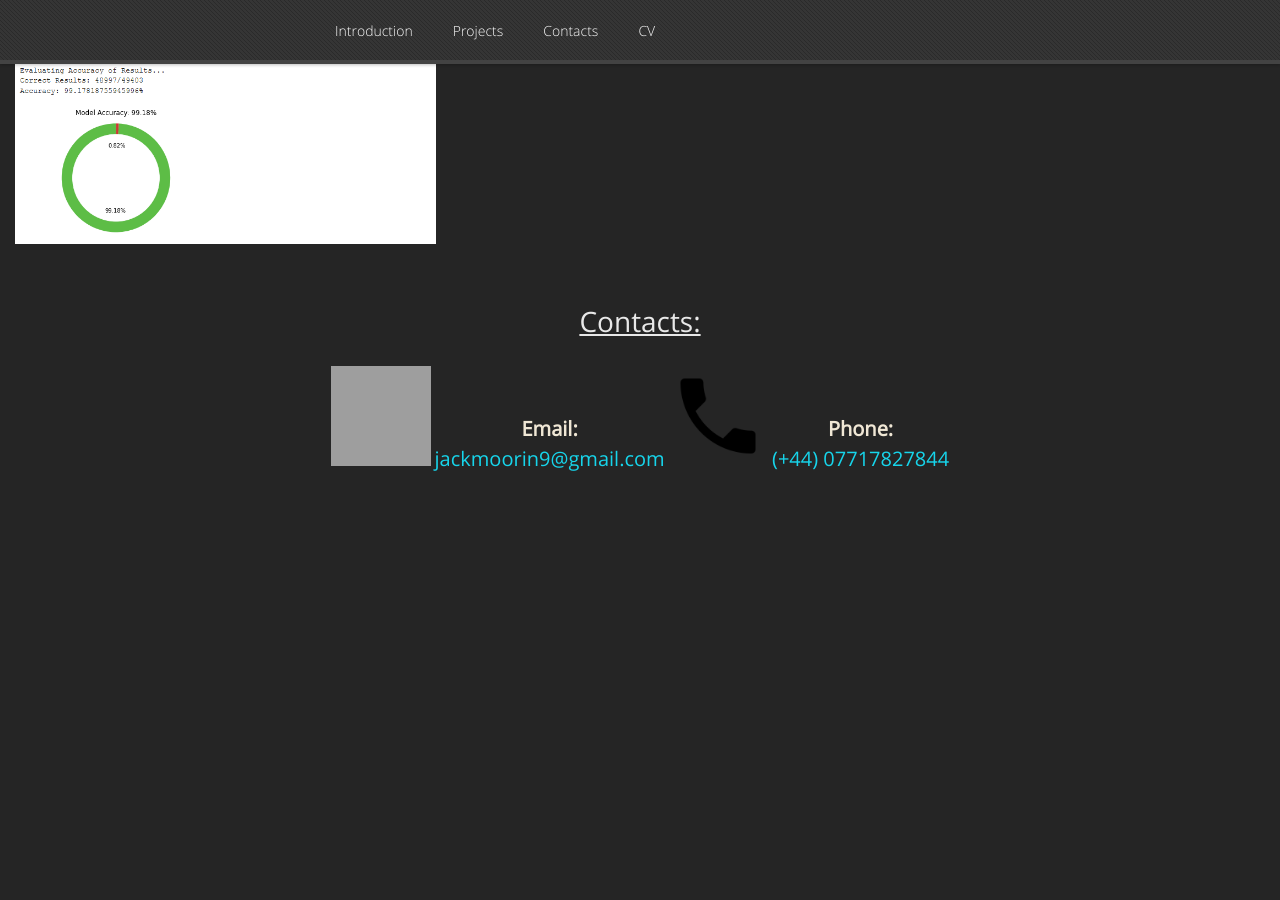
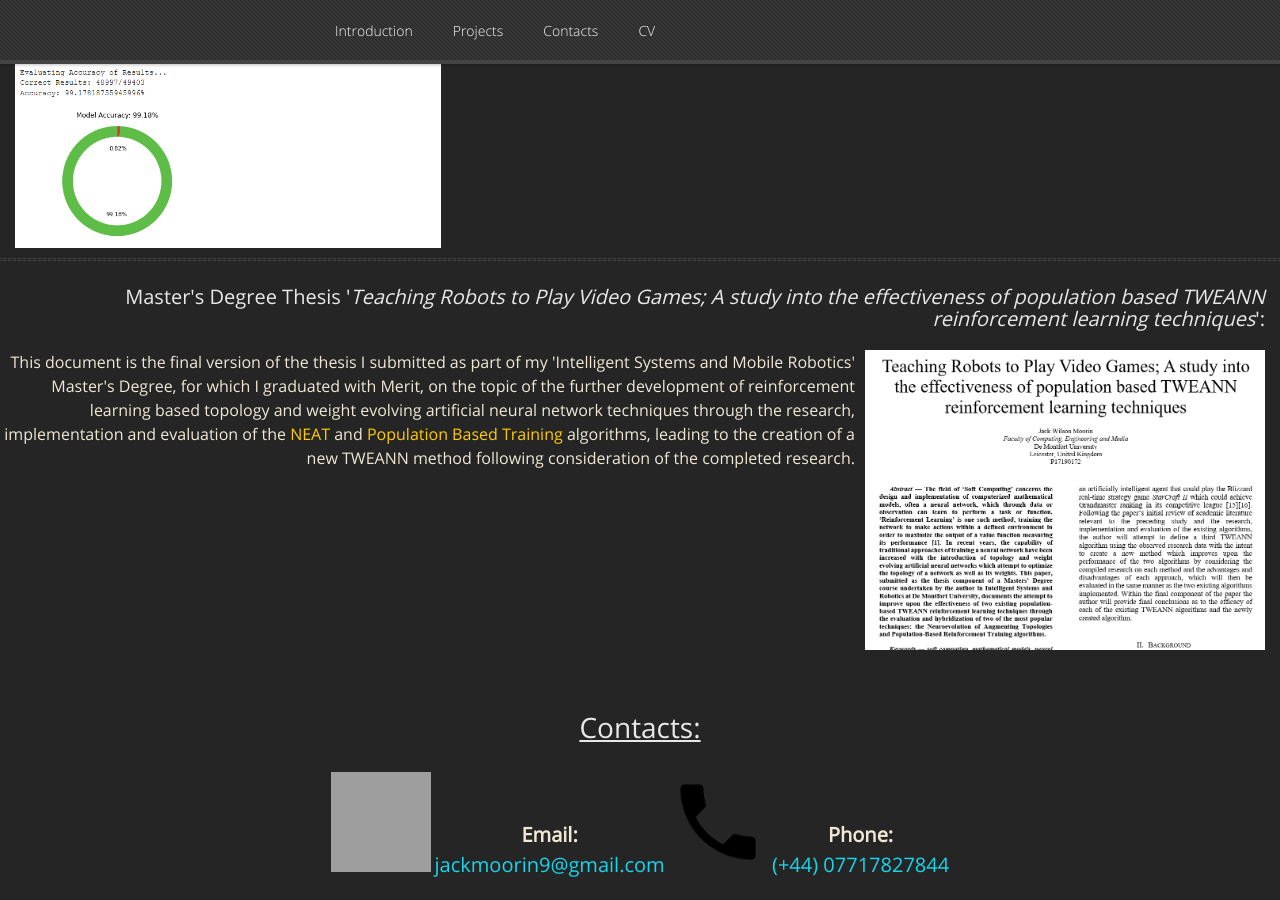
Before and after one commit to GamesProgrammingGrad2021/GamesProgrammingGrad2021.github.io, a Jekyll site: the page built from index.md, in a window 1280 px wide and 900 px high, scrolled down 1993 px. Built offline with Jekyll 4.4.1, drawn with Linux system fonts in a browser that asks for light colours; nearby versions of some CDN libraries; our own code applies the rules of GitHub Pages for plain Markdown files; before the commit the page ends 2487 px from its top, so only the background shows below that; grey boxes are pictures that could not be loaded.

Commit message:
Update default.html

```diff
--- a/_layouts/default.html
+++ b/_layouts/default.html
@@ -121,9 +121,9 @@
 			<!-- The Eagle Hotel (Left)-->
 			<hr>
 			<h2 style="padding-top:5px; padding-left: 15px; padding-bottom: 10px; text-align: left; font-size: 20px;">The Eagle Hotel:</h2>
-			<div style="display: flex; align-items: center; width: 100% - 15px; margin-bottom: 10px; padding-left: 15px;">
+			<div style="display: flex; align-items: center; width: 100% - 25px; margin-bottom: 10px; padding-left: 15px;">
 				<div style="padding-left: 0px; font-size: 16px; text-align: left; display: block; vertical-align: middle;">
-				<a href="https://drive.google.com/drive/folders/1M-U7_-Z6gfTVbV9UdJ8VeTNpTtiWqGKn?usp=sharing"><img src="Eagle Hotel Thumbnail.png" alt="Eagle Hotel Thumbnail" style="height: 25%; width: 25%; vertical-align: middle; float: left; padding-left: 0px;"></a>
+				<a href="https://drive.google.com/drive/folders/1M-U7_-Z6gfTVbV9UdJ8VeTNpTtiWqGKn?usp=sharing"><img src="Eagle Hotel Thumbnail.png" alt="Eagle Hotel Thumbnail" style="height: 25%; width: 25%; vertical-align: middle; float: left; padding-left: 0px; padding-right: 10px;"></a>
 				I developed <i>The Eagle Hotel</i> game as coursework for the 'Development Project' module I undertook as part of the final year of my
 				undergraduate degree in 'Video Games Programming' at De Montfort University. In the game, players become trapped within the fictious hotel
 				and must escape by solving a series of puzzles throughout the hotel. Each room contains a new type of puzzle, which the player interacts
@@ -150,10 +150,25 @@
 			<!-- ANN Coursework (Left)-->
 			<hr>
 			<h2 style="padding-top:5px; padding-left: 15px; padding-bottom: 10px; text-align: left; font-size: 20px;">Artificial Neural Networks and Deep Learning:</h2>
-			<div style="display: flex; align-items: center; width: 100% - 15px; margin-bottom: 10px; padding-left: 15px;">
+			<div style="display: flex; align-items: center; width: 100% - 25px; margin-bottom: 10px; padding-left: 15px;">
 				<div style="padding-left: 0px; font-size: 16px; text-align: left; display: block; vertical-align: middle;">
-				<a href="https://drive.google.com/file/d/1X-fP9Mrm-ccgKDmvOfAfwK8EcRm2s_mT/view?usp=sharing"><img src="ANN Coursework Thumbnail.png" alt="ANN Coursework Thumbnail" style="height: 50%; width: 50%; vertical-align: middle; float: left; padding-left: 0px;"></a>
+				<a href="https://drive.google.com/file/d/1X-fP9Mrm-ccgKDmvOfAfwK8EcRm2s_mT/view?usp=sharing"><img src="ANN Coursework Thumbnail.png" alt="ANN Coursework Thumbnail" style="height: 50%; width: 50%; vertical-align: middle; float: left; padding-right: 10px;"></a>
 				I did this...
+				</div>
+			</div>
+
+			<!-- NLP Chatbot (Right)-->
+			<hr>
+			<h2 style="padding-top:5px; padding-right: 15px; padding-bottom: 10px; text-align: right; font-size: 20px;">Master's Degree Thesis '<i>Teaching Robots to Play Video Games; A study into the effectiveness of population based TWEANN reinforcement learning techniques</i>':</h2>
+			<div style="display: flex; align-items: center; width: 100% - 25px; margin-bottom: 10px; padding-right: 15px;">
+				<div style="padding-right: 0px; font-size: 16px; text-align: right; display: block; vertical-align: middle;">
+				<a href="TRTPVG A Study into Population Based TWEANN Reinforcement Learning Techniques.docx"><img src="Thesis_Thumbnail.png" alt="Thesis_Thumbnail" style="height: 300px; width: 400px; vertical-align: middle; float: right; padding-right: 0px; padding-left: 10px;"></a>
+				This document is the final version of the thesis I submitted as part of my 'Intelligent Systems and Mobile Robotics' Master's Degree,
+				for which I graduated with Merit, on the topic of the further development of reinforcement learning based topology and weight evolving
+				artificial neural network techniques through the research, implementation and evaluation of the
+				<a href="https://en.wikipedia.org/wiki/Neuroevolution_of_augmenting_topologies">NEAT</a> and
+				<a href="https://deepmind.com/blog/article/population-based-training-neural-networks">Population Based Training</a> algorithms,
+				leading to the creation of a new TWEANN method following consideration of the completed research.
 				</div>
 			</div>
 		</div>
```
